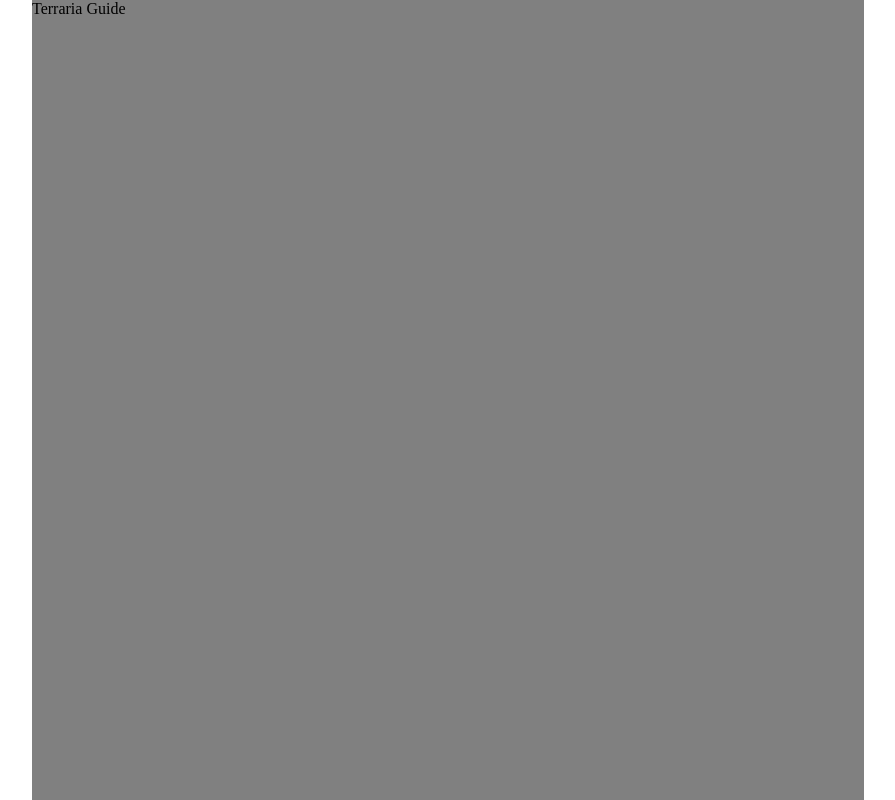
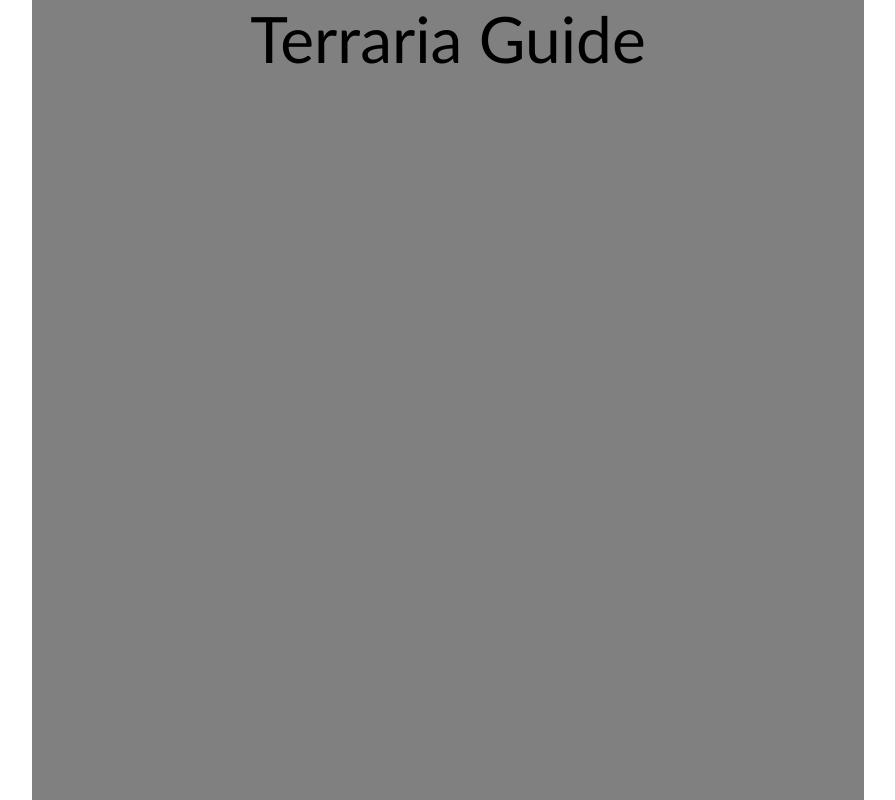
Before and after one commit to Whit3cat/Terrariaguide, a plain HTML site: page index.html in a window 1280 px wide. Shown: the whole page, without its empty margins (192-1087 px from the left). Drawn offline with Linux system fonts and the light colour scheme.

Commit message:
Update style.css

```diff
--- a/style.css
+++ b/style.css
@@ -11,3 +11,9 @@
     margin: 0;
     padding: 0;
 }
+
+.toptext{
+    text-align: center;
+    font-size: 64px;
+    font-family: 'Trebuchet MS', 'Lucida Sans Unicode', 'Lucida Grande', 'Lucida Sans', Arial, sans-serif;
+}
```
